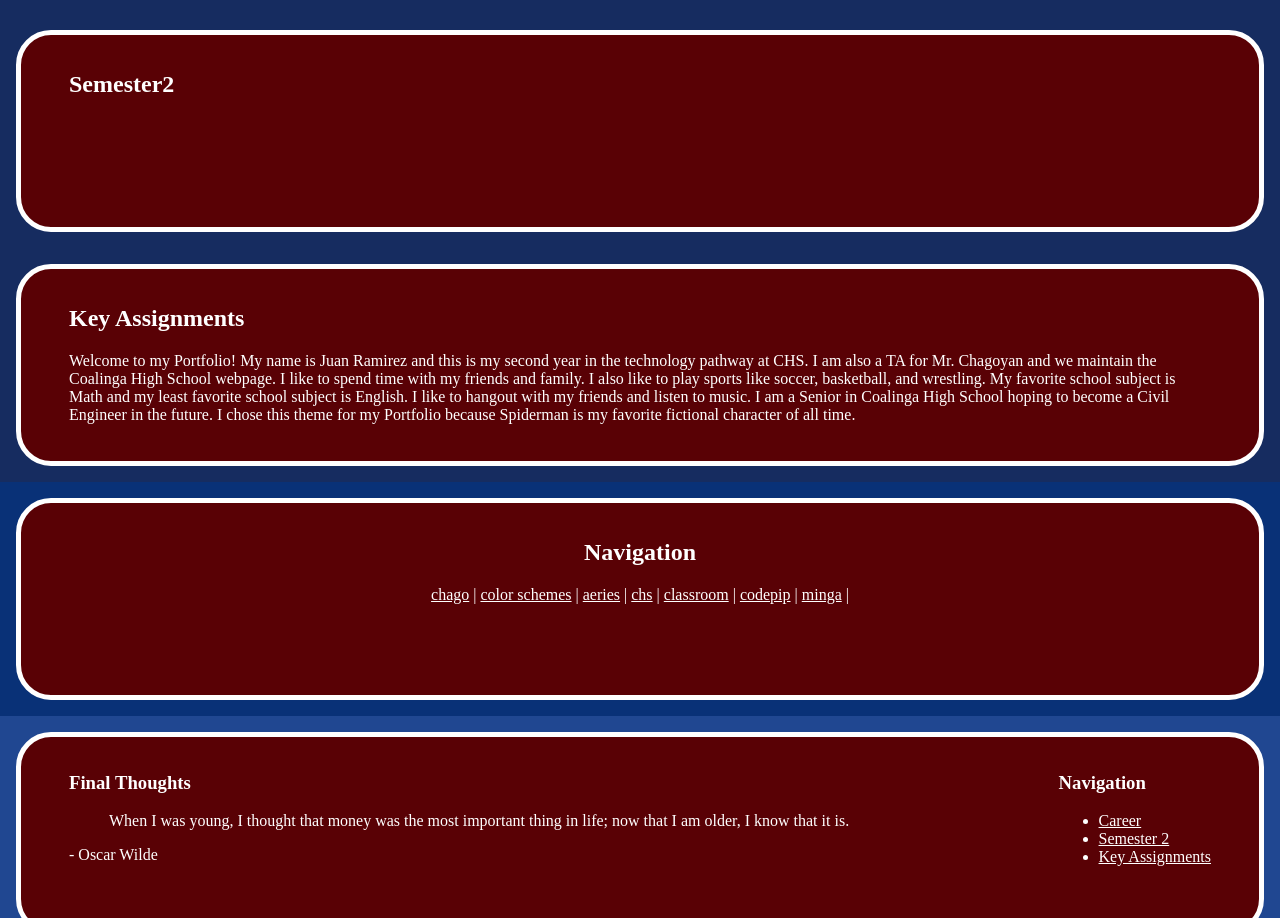
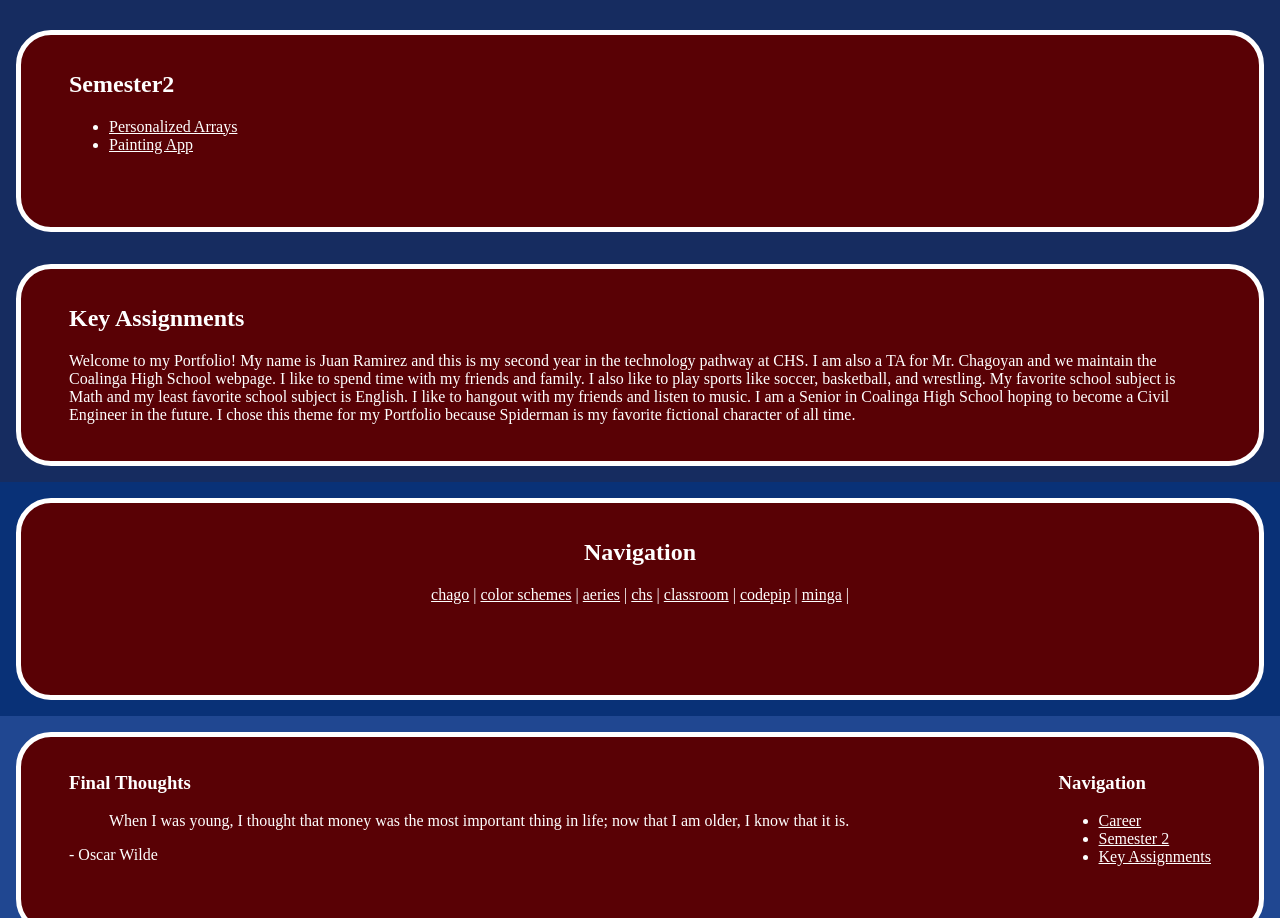
Before and after one commit to juanramirezcruz/-jramirez032024, a plain HTML site: page index.html in a window 1280 px wide. Shown: the part 1393-2311 px from the top of the page. Drawn offline with Linux system fonts and the light colour scheme.

Commit message:
Updated Index Page

```diff
--- a/index.html
+++ b/index.html
@@ -384,6 +384,10 @@
             <div class="container">
                 <a name="semester2"></a>
                 <h2>Semester2</h2>
+                <ul>
+                    <li><a href="Semester2/Arrays/personlizedarray.html" target="new">Personalized Arrays</a></li>
+                    <li><a href="Projects/paintingapp.html" target="new">Painting App</a></li>
+                </ul>
             </div>
         </section>
     <!-- end semester2 -->
```
Also changed, not shown: Semester2/Arrays/personlizedarray.html (renamed from Demos/Arrays/personlizedarray.html).
